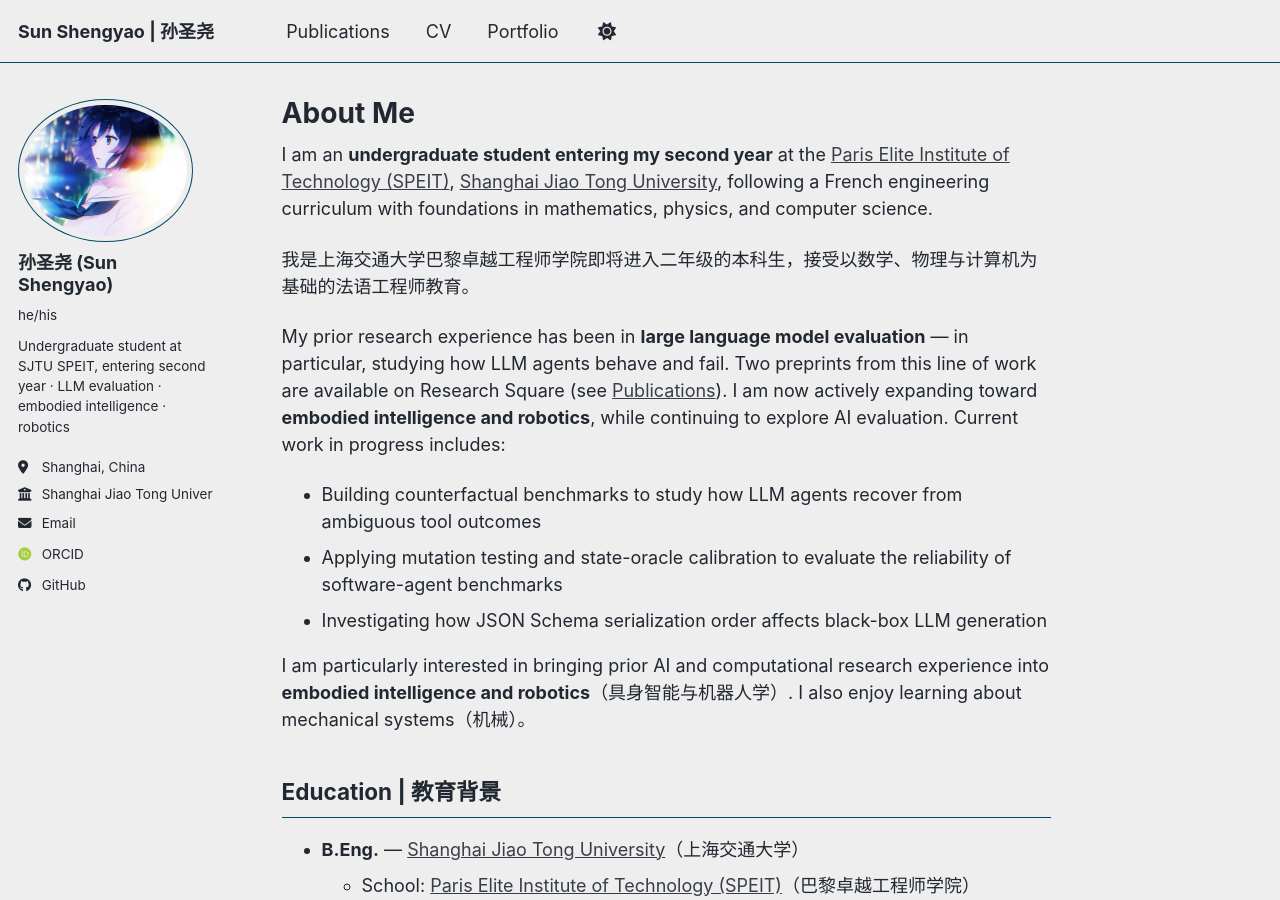
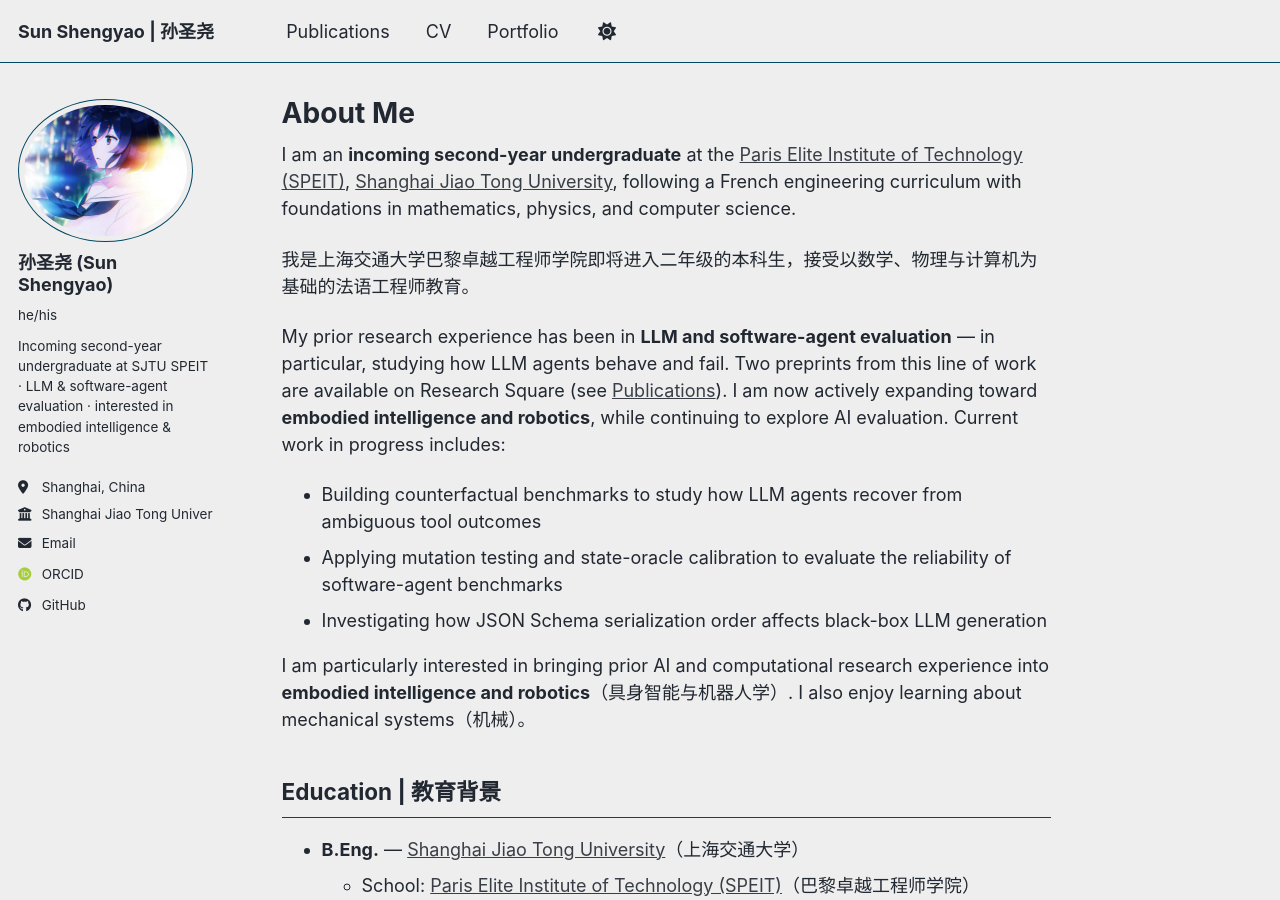
Before and after one commit to shushuyang231/shushuyang231.github.io, a Jekyll site: the page built from _pages/about.md, in a window 1280 px wide and 900 px high. Built offline with Jekyll 4.4.1, drawn with Linux system fonts in a browser that asks for light colours; some web fonts are replaced; a script bundle is joined from its source files by our own code; library files that are not in the unit come from our copies.

Commit message:
Fix positioning: incoming second-year, LLM & software-agent evaluation, robotics as interest

```diff
--- a/_config.yml
+++ b/_config.yml
@@ -12,7 +12,7 @@
 title                    : "Sun Shengyao | 孙圣尧"
 title_separator          : "-"
 name                     : &name "Sun Shengyao"
-description              : &description "Academic homepage of Sun Shengyao — undergraduate at SJTU SPEIT, interested in LLM evaluation, embodied intelligence, and robotics."
+description              : &description "Academic homepage of Sun Shengyao — incoming second-year undergraduate at SJTU SPEIT, working on LLM & software-agent evaluation, and interested in embodied intelligence & robotics."
 url                      : https://shushuyang231.github.io # The base hostname & protocol for your site e.g. "https://[your GitHub username].github.io",
                                                            # or if you already have some other page hosted on Github then use "https://[your GitHub username].github.io/[Your Repo Name]"
 baseurl                  : "" # the subpath of your site, e.g. "/blog"
@@ -26,7 +26,7 @@
   avatar           : "profile2.png"
   name             : "孙圣尧 (Sun Shengyao)"
   pronouns         : "he/his"
-  bio              : "Undergraduate student at SJTU SPEIT, entering second year · LLM evaluation · embodied intelligence · robotics"
+  bio              : "Incoming second-year undergraduate at SJTU SPEIT · LLM & software-agent evaluation · interested in embodied intelligence & robotics"
   location         : "Shanghai, China"
   employer         : "Shanghai Jiao Tong University"
   uri              : # URL
--- a/_pages/about.md
+++ b/_pages/about.md
@@ -8,11 +8,11 @@
   - /about.html
 ---
 
-I am an **undergraduate student entering my second year** at the [Paris Elite Institute of Technology (SPEIT)](https://speit.sjtu.edu.cn/), [Shanghai Jiao Tong University](https://www.sjtu.edu.cn/), following a French engineering curriculum with foundations in mathematics, physics, and computer science.
+I am an **incoming second-year undergraduate** at the [Paris Elite Institute of Technology (SPEIT)](https://speit.sjtu.edu.cn/), [Shanghai Jiao Tong University](https://www.sjtu.edu.cn/), following a French engineering curriculum with foundations in mathematics, physics, and computer science.
 
 我是上海交通大学巴黎卓越工程师学院即将进入二年级的本科生，接受以数学、物理与计算机为基础的法语工程师教育。
 
-My prior research experience has been in **large language model evaluation** — in particular, studying how LLM agents behave and fail. Two preprints from this line of work are available on Research Square (see [Publications](/publications/)). I am now actively expanding toward **embodied intelligence and robotics**, while continuing to explore AI evaluation. Current work in progress includes:
+My prior research experience has been in **LLM and software-agent evaluation** — in particular, studying how LLM agents behave and fail. Two preprints from this line of work are available on Research Square (see [Publications](/publications/)). I am now actively expanding toward **embodied intelligence and robotics**, while continuing to explore AI evaluation. Current work in progress includes:
 
 * Building counterfactual benchmarks to study how LLM agents recover from ambiguous tool outcomes
 * Applying mutation testing and state-oracle calibration to evaluate the reliability of software-agent benchmarks
```
